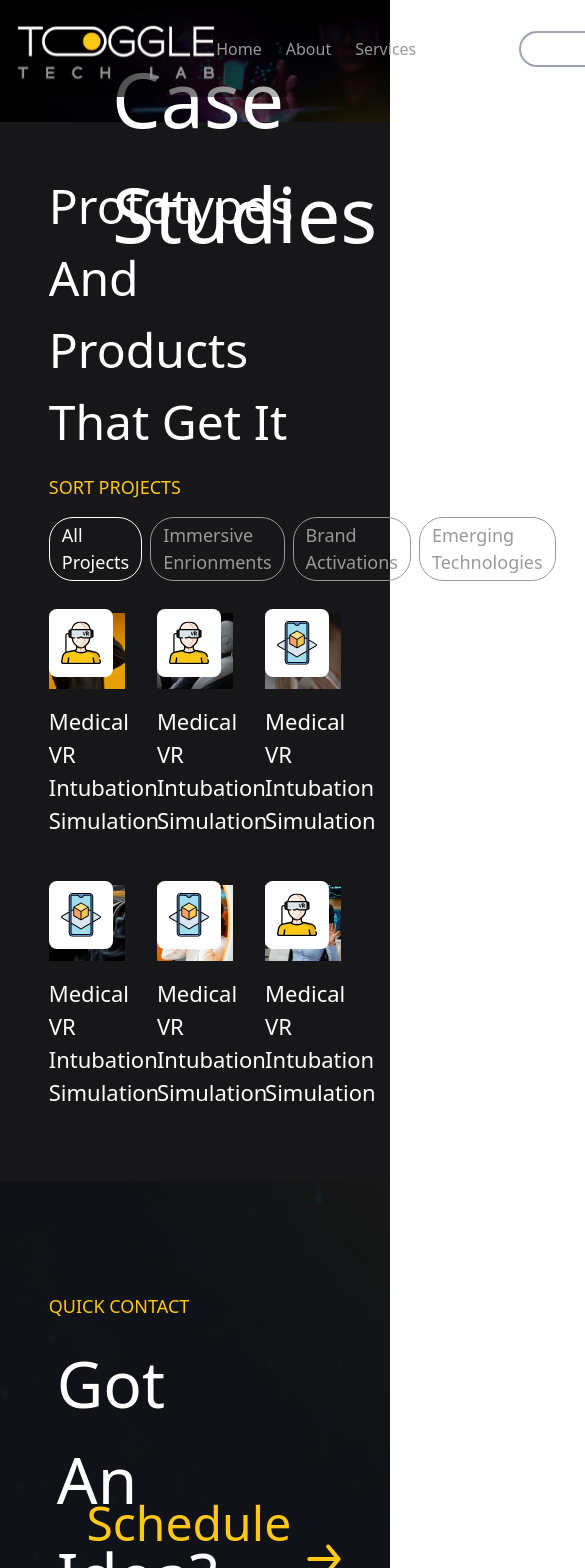
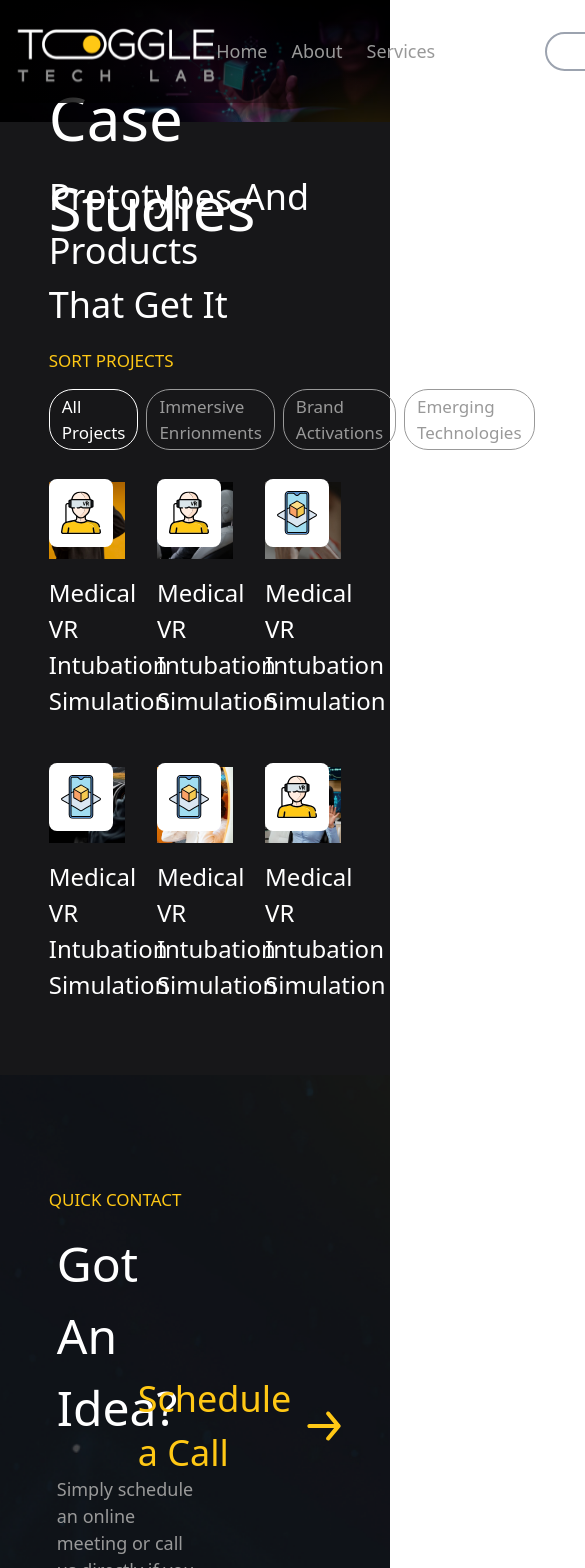
Before and after one commit to imtiaz993/Toggle-Tech-Lab, a React (Create React App) app: page /portfolio in a window 390 px wide. Shown: the top 1568 px of the page, 585 px wide, since content can reach past the window. Built offline with nearby package versions, Linux system fonts and the light colour scheme.

Commit message:
responsive for larger screens & fonts

```diff
--- a/src/Common/Navbar.jsx
+++ b/src/Common/Navbar.jsx
@@ -3,7 +3,7 @@ import { NavLink } from "react-router-dom";
 
 const Navbar = () => {
   return (
-    <div className="w-full bg-navbar-gredient absolute z-10  max-w-screen-2xl mx-auto">
+    <div className="w-full bg-navbar-gredient absolute z-10  mx-auto">
       <div className="w-11/12 mx-auto flex justify-between items-center pt-6 pb-4 ">
         <img src="/icons/Logo.svg" alt="" />
         <div className="flex items-center text-lg">
--- a/src/Common/ProjectsList.jsx
+++ b/src/Common/ProjectsList.jsx
@@ -5,7 +5,7 @@ const ProjectsList = () => {
     <div className="grid grid-cols-3 gap-8 mt-8 mb-12">
     <div className="mb-4">
       <div className="relative">
-        <img src="/images/Portfolio/Porfolio-1.png" alt="" />
+        <img className='w-full' src="/images/Portfolio/Porfolio-1.png" alt="" />
         <div className="absolute bottom-3 right-3 p-3 bg-white rounded-lg">
           <img
             className="w-10 h-11 "
@@ -19,7 +19,7 @@ const ProjectsList = () => {
     </div>
     <div className="mb-4">
       <div className="relative">
-        <img src="/images/Portfolio/Porfolio-2.png" alt="" />
+        <img className='w-full' src="/images/Portfolio/Porfolio-2.png" alt="" />
         <div className="absolute bottom-3 right-3 p-3 bg-white rounded-lg">
           <img
             className="w-10 h-11 "
@@ -33,7 +33,7 @@ const ProjectsList = () => {
     </div>
     <div className="mb-4">
       <div className="relative">
-        <img src="/images/Portfolio/Porfolio-3.png" alt="" />
+        <img className='w-full' src="/images/Portfolio/Porfolio-3.png" alt="" />
         <div className="absolute bottom-3 right-3 p-3 bg-white rounded-lg">
           <img
             className="w-10 h-11 "
@@ -47,7 +47,7 @@ const ProjectsList = () => {
     </div>
     <div className="mb-4">
       <div className="relative">
-        <img src="/images/Portfolio/Porfolio-4.png" alt="" />
+        <img className='w-full' src="/images/Portfolio/Porfolio-4.png" alt="" />
         <div className="absolute bottom-3 right-3 p-3 bg-white rounded-lg">
           <img
             className="w-10 h-11 "
@@ -61,7 +61,7 @@ const ProjectsList = () => {
     </div>
     <div className="mb-4">
       <div className="relative">
-        <img src="/images/Portfolio/Porfolio-5.png" alt="" />
+        <img className='w-full' src="/images/Portfolio/Porfolio-5.png" alt="" />
         <div className="absolute bottom-3 right-3 p-3 bg-white rounded-lg">
           <img
             className="w-10 h-11 "
@@ -75,7 +75,7 @@ const ProjectsList = () => {
     </div>
     <div className="mb-6">
       <div className="relative">
-        <img src="/images/Portfolio/Porfolio-6.png" alt="" />
+        <img className='w-full' src="/images/Portfolio/Porfolio-6.png" alt="" />
         <div className="absolute bottom-3 right-3 p-3 bg-white rounded-lg">
           <img
             className="w-10 h-11 "
--- a/src/Layout/Layout.jsx
+++ b/src/Layout/Layout.jsx
@@ -5,7 +5,7 @@ import Footer from "../Common/Footer";
 const Layout = ({children}) => {
   return (
     <div className="bg-dark">
-      <div className="mx-auto max-w-screen-2xl">
+      <div className="">
         <Navbar />
         {children}
         <Footer />
--- a/src/Pages/About/Components/Hero.jsx
+++ b/src/Pages/About/Components/Hero.jsx
@@ -3,8 +3,10 @@ import React from "react";
 const Hero = () => {
   return (
     <div className="relative">
-      <img src="/images/About/Hero.png" alt="" />
-      <h1 className="absolute top-1/3 left-28 text-4xl text-white">About Us</h1>
+      <img className="w-full" src="/images/About/Hero.png" alt="" />
+      <div className="absolute top-1/3 mt-8 w-full">
+        <h1 className="w-3/4 mx-auto text-4xl text-white">About Us</h1>
+      </div>
     </div>
   );
 };
--- a/src/Pages/Contact/Components/Hero.jsx
+++ b/src/Pages/Contact/Components/Hero.jsx
@@ -3,10 +3,10 @@ import React from "react";
 const Hero = () => {
   return (
     <div className="relative">
-      <img src="/images/Contact/Hero.png" alt="" />
-      <h1 className="absolute top-1/3 left-28 text-4xl text-white">
-        Contact Us
-      </h1>
+      <img className="w-full" src="/images/Contact/Hero.png" alt="" />
+      <div className="absolute top-1/3 mt-8 w-full">
+        <h1 className="w-3/4 mx-auto text-4xl text-white">Contact Us</h1>
+      </div>
     </div>
   );
 };
--- a/src/Pages/Home/Components/Hero.jsx
+++ b/src/Pages/Home/Components/Hero.jsx
@@ -3,16 +3,18 @@ import React from "react";
 const Hero = () => {
   return (
     <div className="relative">
-      <img src="/images/Home/Hero.png" alt="" />
-      <div className="absolute top-48 left-28 w-1/2">
+      <img className="w-full" src="/images/Home/Hero.png" alt="" />
+      <div className="absolute top-1/4 w-full 2xl:top-1/3">
+        <div className="w-3/4 mx-auto">
+          <div className="w-3/5">
         <p className="text-gold uppercase text-base  mb-2">
           Immersive Prototyping for Startups
         </p>
-        <h1 className="font-sans text-4xl text-white">
+        <h1 className="font-sans text-4xl text-white w-11/12 leading-12">
           Transforming Ideas into Reality with{" "}
           <span className="text-gold">XR</span> Technology
         </h1>
-        <p className="text-grey text-lg mt-12 font-montserrat">
+        <p className="text-grey text-lg mt-12 font-montserrat w-4/5">
           Experience the future of your startup with immersive prototypes that
           captivate investors
         </p>
@@ -24,6 +26,8 @@ const Hero = () => {
             Watch a Demo
           </button>
         </div>
+        </div>
+        </div>
       </div>
     </div>
   );
--- a/src/Pages/Portfolio Details/Components/Hero.jsx
+++ b/src/Pages/Portfolio Details/Components/Hero.jsx
@@ -3,11 +3,13 @@ import React from "react";
 const Hero = () => {
   return (
     <div className="relative">
-      <img src="/images/Portfolio Details/Hero.png" alt="" />
-      <h1 className="absolute top-1/3 left-28 text-4xl text-white">
+      <img className="w-full" src="/images/Portfolio Details/Hero.png" alt="" />
+      <div className="absolute top-1/3 mt-8 w-full">
+      <h1 className="w-3/4 mx-auto text-4xl text-white">
         Medical VR Intubation
         <br /> Simulation
       </h1>
+      </div>
     </div>
   );
 };
--- a/src/Pages/Portfolio/Components/Hero.jsx
+++ b/src/Pages/Portfolio/Components/Hero.jsx
@@ -3,10 +3,10 @@ import React from "react";
 const Hero = () => {
   return (
     <div className="relative">
-      <img src="/images/Portfolio/Hero.png" alt="" />
-      <h1 className="absolute top-1/3 left-28 text-4xl text-white">
-        Case Studies
-      </h1>
+      <img className="w-full" src="/images/Portfolio/Hero.png" alt="" />
+      <div className="absolute top-1/3 mt-8 w-full">
+        <h1 className="w-3/4 mx-auto text-4xl text-white">Case Studies</h1>
+      </div>
     </div>
   );
 };
--- a/src/Pages/Service Details/Components/Hero.jsx
+++ b/src/Pages/Service Details/Components/Hero.jsx
@@ -3,10 +3,10 @@ import React from "react";
 const Hero = () => {
   return (
     <div className="relative">
-      <img src="/images/Service Details/Hero.png" alt="" />
-      <h1 className="absolute top-1/3 left-28 text-4xl text-white">
-        Virtual Reality
-      </h1>
+      <img className="w-full" src="/images/Service Details/Hero.png" alt="" />
+      <div className="absolute top-1/3 mt-8 w-full">
+        <h1 className="w-3/4 mx-auto text-4xl text-white">Virtual Reality</h1>
+      </div>
     </div>
   );
 };
--- a/src/Pages/Services/Components/Hero.jsx
+++ b/src/Pages/Services/Components/Hero.jsx
@@ -3,8 +3,10 @@ import React from "react";
 const Hero = () => {
   return (
     <div className="relative">
-      <img src="/images/Services/Hero.png" alt="" />
-      <h1 className="absolute top-1/3 left-28 text-4xl text-white">Services</h1>
+      <img className="w-full" src="/images/Services/Hero.png" alt="" />
+      <div className="absolute top-1/3 mt-8 w-full">
+        <h1 className="w-3/4 mx-auto text-4xl text-white">Services</h1>
+      </div>
     </div>
   );
 };
--- a/tailwind.config.js
+++ b/tailwind.config.js
@@ -8,13 +8,13 @@ module.exports = {
     },
     fontSize: {
       'sm':'14px',
-      'base': '18px',
-      'lg': '16px',
-      'md':'24px',
-      'xl': '22px',
-      '2xl': '48px',
-      '3xl': '64px',
-      '4xl': '77px',
+      'base': '17px',
+      'lg': '18px',
+      'md':'20px',
+      'xl': '24px',
+      '2xl': '36px',
+      '3xl': '48px',
+      '4xl': '60px',
     },
     extend: {
       colors: {
@@ -34,6 +34,9 @@ module.exports = {
       },
       maxWidth: {
         'screen-2xl': '1720px',
+      },
+      lineHeight: {
+        '12': '68px',
       }
     },
   },
```
Also changed, not shown: 1 other file (tests, documents, lock files or other folders).
